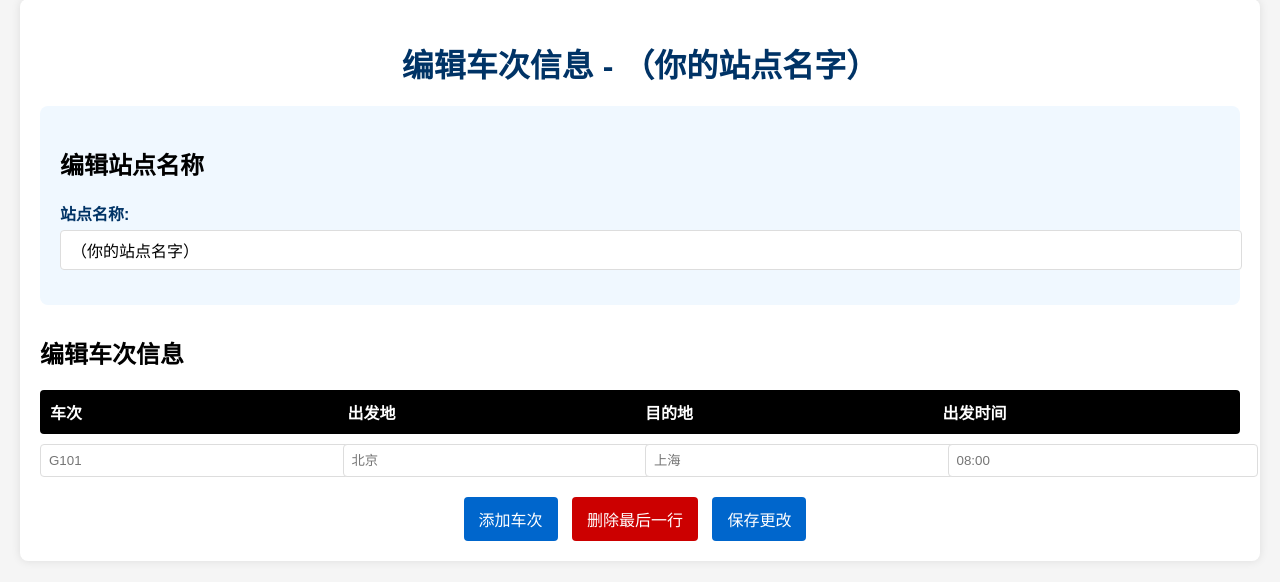
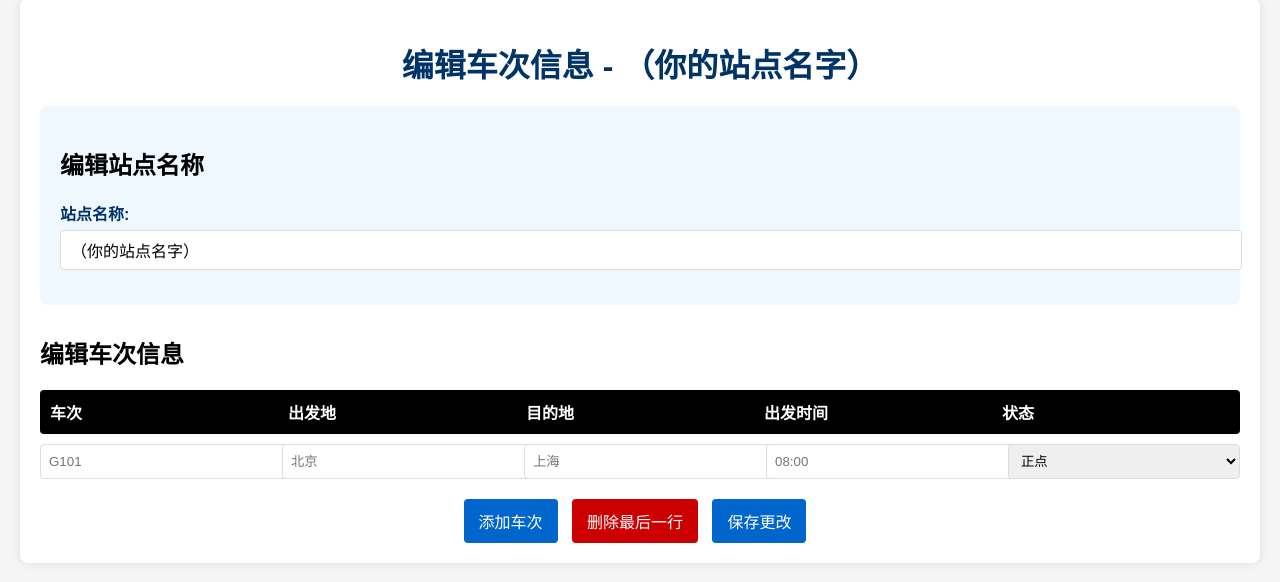
Before and after one commit to yingzhengxun/Virtual-rail-Big-Screen, a PHP site: page /edit.php in a window 1280 px wide. Shown: the part 21-603 px from the top of the page. Run offline with PHP 8.4, Linux system fonts and the light colour scheme.

Commit message:
Add files via upload

```diff
--- a/edit.php
+++ b/edit.php
@@ -113,7 +113,7 @@ if (file_exists('name.txt')) {
         }
         .form-row {
             display: grid;
-            grid-template-columns: 1fr 1fr 1fr 1fr;
+            grid-template-columns: 1fr 1fr 1fr 1fr 1fr;
             gap: 10px;
             margin-bottom: 10px;
         }
@@ -197,6 +197,7 @@ if (file_exists('name.txt')) {
                     <div>出发地</div>
                     <div>目的地</div>
                     <div>出发时间</div>
+                    <div>状态</div>
                 </div>
 
                 <div id="train-rows">
@@ -207,6 +208,11 @@ if (file_exists('name.txt')) {
                             <input type="text" name="origin[]" value="<?php echo htmlspecialchars($train['origin'] ?? ''); ?>" placeholder="北京">
                             <input type="text" name="destination[]" value="<?php echo htmlspecialchars($train['destination'] ?? ''); ?>" placeholder="上海">
                             <input type="text" name="departure[]" value="<?php echo htmlspecialchars($train['departure'] ?? ''); ?>" placeholder="08:00">
+                            <select name="status[]">
+                                <option value="正点" <?php echo (!isset($train['status']) || $train['status'] === '正点') ? 'selected' : ''; ?>>正点</option>
+                                <option value="早点" <?php echo (isset($train['status']) && $train['status'] === '早点') ? 'selected' : ''; ?>>早点</option>
+                                <option value="晚点" <?php echo (isset($train['status']) && $train['status'] === '晚点') ? 'selected' : ''; ?>>晚点</option>
+                            </select>
                         </div>
                         <?php endforeach; ?>
                     <?php else: ?>
@@ -215,6 +221,11 @@ if (file_exists('name.txt')) {
                             <input type="text" name="origin[]" placeholder="北京">
                             <input type="text" name="destination[]" placeholder="上海">
                             <input type="text" name="departure[]" placeholder="08:00">
+                            <select name="status[]">
+                                <option value="正点" selected>正点</option>
+                                <option value="早点">早点</option>
+                                <option value="晚点">晚点</option>
+                            </select>
                         </div>
                     <?php endif; ?>
                 </div>
@@ -237,6 +248,11 @@ if (file_exists('name.txt')) {
                 <input type="text" name="origin[]" placeholder="北京">
                 <input type="text" name="destination[]" placeholder="上海">
                 <input type="text" name="departure[]" placeholder="08:00">
+                <select name="status[]">
+                    <option value="正点" selected>正点</option>
+                    <option value="早点">早点</option>
+                    <option value="晚点">晚点</option>
+                </select>
             `;
             document.getElementById('train-rows').appendChild(row);
         }
```
Also changed, not shown: index.php (+18 -3 lines).
